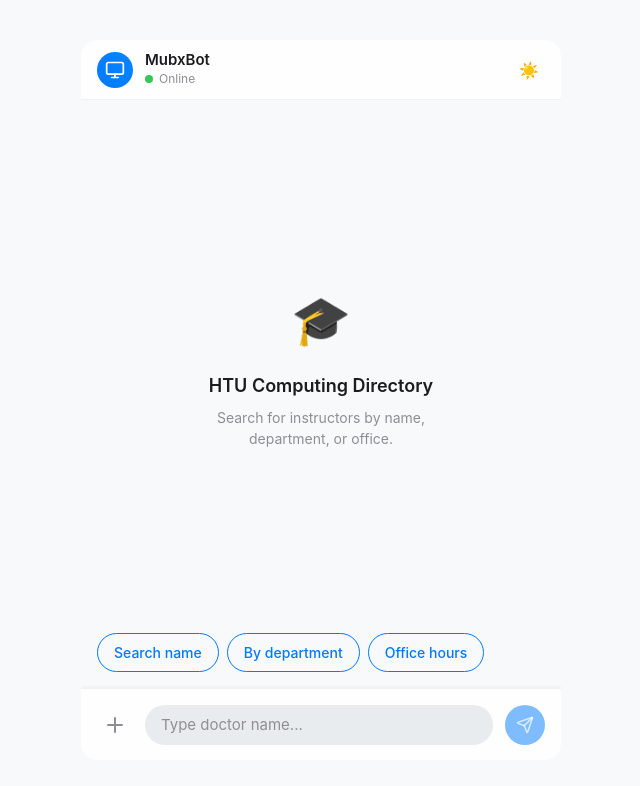
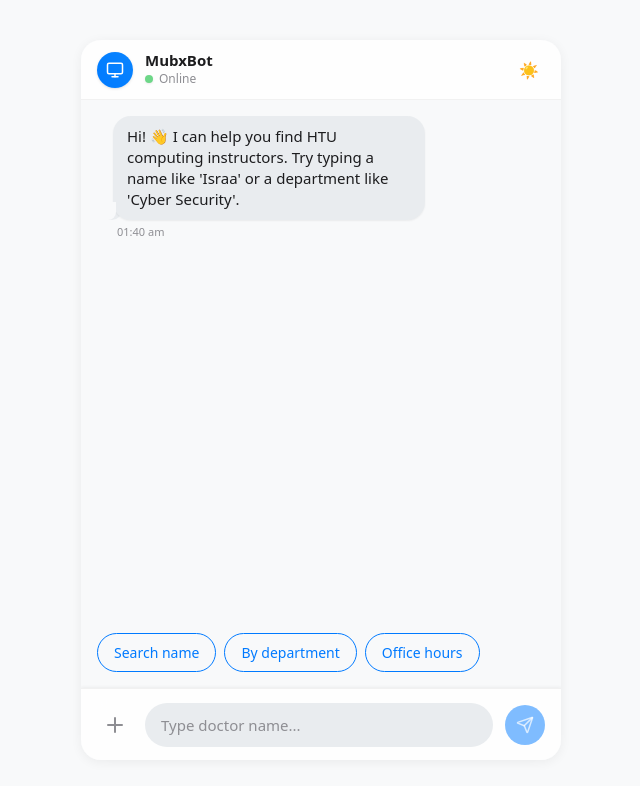
Before and after one commit to Omarmubx7/mubxbot, a Next.js app: page / in a window 1280 px wide. Shown: the top 786 px of the page, without its empty margins (319-959 px from the left). Built offline with nearby package versions, Linux system fonts and the light colour scheme.

Commit message:
feat: complete master prompt UI/UX optimization and build fix

```diff
--- a/app/globals.css
+++ b/app/globals.css
@@ -12,7 +12,7 @@
     --accent: #007AFF;
     --success: #34C759;
 
-    /* 3.3 Spacing System */
+    /* 3.3 Spacing System - 4px Multiples */
     --spacing-micro: 4px;
     --spacing-xs: 8px;
     --spacing-s: 12px;
@@ -38,11 +38,13 @@
     height: 100%;
     margin: 0;
     padding: 0;
-    /* 3.2 Typography Font Stack */
-    font-family: -apple-system, BlinkMacSystemFont, "SF Pro Text", "Segoe UI", sans-serif;
+    /* 3.2 Typography Font Stack - Exact SF Pro Text inclusion */
+    font-family: -apple-system, BlinkMacSystemFont, "SF Pro Text", "Segoe UI", Roboto, Helvetica, Arial, sans-serif;
     background-color: var(--bg-page);
     color: var(--text-primary);
     -webkit-font-smoothing: antialiased;
+    -moz-osx-font-smoothing: grayscale;
+    overflow: hidden; /* Prevent body scroll, use internal scroll */
   }
 }
 
--- a/app/page.js
+++ b/app/page.js
@@ -15,13 +15,13 @@ export default function Page() {
   );
 
   return (
-    <div className="h-screen w-full flex flex-col md:items-center p-0 md:bg-[#F8F9FA] dark:md:bg-[#000000] transition-colors duration-300 overflow-hidden">
+    <div className="h-screen h-[100dvh] w-full flex flex-col md:items-center p-0 md:bg-[var(--bg-chat)] transition-colors duration-300 overflow-hidden">
       <AnimatePresence mode="wait">
         <motion.div
-          initial={{ opacity: 0, y: 8 }}
+          initial={{ opacity: 0, y: 12 }}
           animate={{ opacity: 1, y: 0 }}
-          transition={{ duration: 0.25, ease: "easeOut" }}
-          className="flex-1 flex flex-col w-full md:max-w-[480px] md:h-[90vh] md:max-h-[850px] md:mt-[5vh] md:mb-[5vh] bg-[var(--bg-page)] md:rounded-[16px] md:shadow-card overflow-hidden relative"
+          transition={{ duration: 0.35, ease: "easeOut" }}
+          className="flex-1 flex flex-col w-full md:max-w-[480px] md:h-[90vh] md:max-h-[850px] md:mt-[5vh] md:mb-[5vh] bg-[var(--bg-page)] md:rounded-[20px] md:shadow-[0_2px_12px_rgba(0,0,0,0.06)] overflow-hidden relative"
         >
           <ChatWindow />
         </motion.div>
--- a/components/ChatWindow.jsx
+++ b/components/ChatWindow.jsx
@@ -1,44 +1,48 @@
 "use client";
 
 import React, { useState, useEffect, useRef } from "react";
-import { Monitor, Search, Plus, Send, User, School, MapPin, Mail, Clock } from "lucide-react";
+import { Monitor, Search, Plus, Send } from "lucide-react";
 import Fuse from "fuse.js";
 import { AnimatePresence } from "framer-motion";
 import MessageBubble from "./MessageBubble.jsx";
 import { useDoctors } from "./Providers.jsx";
 
 const DoctorInfo = ({ doctor }) => (
-  <div className="space-y-3 py-1 text-[var(--text-primary)]">
-    <div className="flex items-center gap-3">
-      <div className="w-10 h-10 rounded-full bg-[var(--msg-bot)] flex items-center justify-center text-[var(--primary)] text-[20px]">
-        👨‍🏫
+  <div className="space-y-3 py-1 text-[var(--text-primary)] animate-entrance">
+    <div className="flex items-center gap-3 mb-2">
+      <div className="text-[20px]">👤</div>
+      <h3 className="text-[15px] font-semibold">{doctor.name}</h3>
+    </div>
+    <div className="space-y-2.5 ml-0.5">
+      <div className="flex items-start gap-2.5 text-[14px]">
+        <span className="w-5 text-center">🏫</span>
+        <span className="flex-1 opacity-90">{doctor.department} / {doctor.school}</span>
       </div>
-      <div>
-        <h3 className="text-[15px] font-semibold">{doctor.name}</h3>
-        <p className="text-[12px] text-[var(--text-secondary)] uppercase tracking-wide">{doctor.department}</p>
+      <div className="flex items-start gap-2.5 text-[14px]">
+        <span className="w-5 text-center">🏢</span>
+        <span className="flex-1 opacity-90">Office: {doctor.office}</span>
+      </div>
+      <div className="flex items-start gap-2.5 text-[14px]">
+        <span className="w-5 text-center">✉️</span>
+        <a
+          href={`mailto:${doctor.email}`}
+          className="text-[var(--primary)] hover:underline flex-1"
+          aria-label={`Send email to ${doctor.name}`}
+        >
+          {doctor.email}
+        </a>
       </div>
     </div>
-    <div className="space-y-2 ml-1">
-      <div className="flex items-center gap-2.5 text-[14px]">
-        <span>🎓 {doctor.school}</span>
+    <div className="mt-4 pt-4 border-t border-black/5 dark:border-white/10">
+      <div className="flex items-center gap-2 mb-2">
+        <span className="w-5 text-center text-[14px]">🕐</span>
+        <span className="text-[11px] font-semibold uppercase tracking-widest text-[var(--text-secondary)]">Office Hours:</span>
       </div>
-      <div className="flex items-center gap-2.5 text-[14px]">
-        <span>📍 Office: {doctor.office}</span>
-      </div>
-      <div className="flex items-center gap-2.5 text-[14px] text-[var(--primary)]">
-        <span>✉️ </span>
-        <a href={`mailto:${doctor.email}`} className="hover:underline" aria-label={`Send email to ${doctor.name}`}>{doctor.email}</a>
-      </div>
-    </div>
-    <div className="mt-4 pt-4 border-t border-black/5 dark:border-white/5">
-      <div className="flex items-center gap-2 mb-2">
-        <span className="text-[11px] font-semibold uppercase tracking-wider text-[var(--text-secondary)]">🕒 Office Hours</span>
-      </div>
-      <div className="space-y-1 font-mono text-[13px]">
+      <div className="space-y-1.5 ml-7 font-sans text-[13px]">
         {Object.entries(doctor.office_hours).map(([day, hours]) => (
-          <div key={day} className="flex justify-between">
-            <span className="text-[var(--text-primary)] font-medium">• {day}</span>
-            <span className="text-[var(--text-secondary)]">{hours}</span>
+          <div key={day} className="flex justify-between border-b border-black/[0.03] dark:border-white/[0.03] pb-1">
+            <span className="text-[var(--text-primary)] font-medium">{day}</span>
+            <span className="text-[var(--text-secondary)]">{hours || "Closed"}</span>
           </div>
         ))}
       </div>
@@ -47,10 +51,10 @@ const DoctorInfo = ({ doctor }) => (
 );
 
 const EmptyState = () => (
-  <div className="flex-1 flex flex-col items-center justify-center p-8 text-center animate-entrance">
-    <div className="text-[48px] mb-4">🎓</div>
+  <div className="flex-1 flex flex-col items-center justify-center p-8 text-center animate-entrance bg-[var(--bg-chat)]">
+    <div className="text-[48px] mb-4 drop-shadow-sm">🎓</div>
     <h1 className="text-[18px] font-semibold text-[var(--text-primary)] mb-2">HTU Computing Directory</h1>
-    <p className="text-[14px] text-[var(--text-secondary)] max-w-[240px]">Search for instructors by name, department, or office.</p>
+    <p className="text-[14px] text-[var(--text-secondary)] max-w-[260px] leading-relaxed">Search for instructors by name, department, or office.</p>
   </div>
 );
 
@@ -73,6 +77,14 @@ export default function ChatWindow() {
         keys: ["name", "department", "school", "email", "office"]
       };
       setFuseInstance(new Fuse(instructors, fuseOptions));
+
+      // Welcome message
+      setMessages([{
+        id: "welcome",
+        sender: "system",
+        content: "Hi! 👋 I can help you find HTU computing instructors. Try typing a name like 'Israa' or a department like 'Cyber Security'.",
+        timestamp: new Date()
+      }]);
     }
   }, [loading, instructors]);
 
@@ -80,16 +92,15 @@ export default function ChatWindow() {
     chatEndRef.current?.scrollIntoView({ behavior: "smooth" });
   }, [messages, isTyping]);
 
-  // Debounced search logic for autocomplete
   useEffect(() => {
     if (searchTimeoutRef.current) clearTimeout(searchTimeoutRef.current);
 
     if (inputValue.trim().length > 1 && fuseInstance) {
       searchTimeoutRef.current = setTimeout(() => {
-        const results = fuseInstance.search(inputValue).slice(0, 8);
+        const results = fuseInstance.search(inputValue).slice(0, 10);
         setSuggestions(results);
         setHighlightedIndex(-1);
-      }, 200);
+      }, 150);
     } else {
       setSuggestions([]);
       setHighlightedIndex(-1);
@@ -98,43 +109,60 @@ export default function ChatWindow() {
     return () => clearTimeout(searchTimeoutRef.current);
   }, [inputValue, fuseInstance]);
 
-  const handleSend = (queryInput = null, forceDoctor = null) => {
-    const query = forceDoctor ? forceDoctor.name : (queryInput || inputValue).trim();
-    if (!query) return;
+  const handleSend = (overrideValue = null, specificDoctor = null) => {
+    const query = (overrideValue || inputValue).trim();
+    if (!query && !specificDoctor) return;
 
-    setMessages(prev => [...prev, { id: Date.now(), sender: "user", content: query }]);
+    const userMsg = {
+      id: Date.now().toString(),
+      sender: "user",
+      content: specificDoctor ? specificDoctor.name : query,
+      timestamp: new Date()
+    };
+    setMessages(prev => [...prev, userMsg]);
     setInputValue("");
     setSuggestions([]);
+
+    if (specificDoctor) {
+      setLastDoctor(specificDoctor);
+      setIsTyping(true);
+      setTimeout(() => {
+        setIsTyping(false);
+        setMessages(prev => [...prev, {
+          id: Date.now() + 1,
+          sender: "system",
+          content: <DoctorInfo doctor={specificDoctor} />,
+          timestamp: new Date()
+        }]);
+      }, 600);
+      return;
+    }
+
     setIsTyping(true);
 
     setTimeout(() => {
       setIsTyping(false);
 
-      // Context logic for "Office hours"
-      if (query.toLowerCase().includes("office hours") && lastDoctor) {
+      // Handle special command "Office hours only"
+      if (query.toLowerCase().includes("office hours only") && lastDoctor) {
         setMessages(prev => [...prev, {
           id: Date.now() + 1,
           sender: "system",
           content: (
             <div className="space-y-2">
-              <p className="text-[14px] font-medium">🕒 Office hours for {lastDoctor.name}:</p>
-              <div className="space-y-1 font-mono text-[13px]">
+              <span className="text-[14px] font-semibold">🕐 Office Hours for {lastDoctor.name}:</span>
+              <div className="space-y-1 ml-4 text-[13px]">
                 {Object.entries(lastDoctor.office_hours).map(([day, hours]) => (
-                  <div key={day} className="flex justify-between">
-                    <span>{day}:</span>
-                    <span className="text-[var(--text-secondary)]">{hours}</span>
+                  <div key={day} className="flex justify-between border-b border-black/5 dark:border-white/5 pb-1 max-w-[200px]">
+                    <span className="font-medium">{day}</span>
+                    <span className="text-[var(--text-secondary)]">{hours || "Closed"}</span>
                   </div>
                 ))}
               </div>
             </div>
-          )
+          ),
+          timestamp: new Date()
         }]);
-        return;
-      }
-
-      if (forceDoctor) {
-        setLastDoctor(forceDoctor);
-        setMessages(prev => [...prev, { id: Date.now() + 1, sender: "system", content: <DoctorInfo doctor={forceDoctor} /> }]);
         return;
       }
 
@@ -144,41 +172,43 @@ export default function ChatWindow() {
         setMessages(prev => [...prev, {
           id: Date.now() + 1,
           sender: "system",
-          content: `I couldn't find any instructors matching '${query}'. Try checking the spelling or browse by department.`
+          content: `I couldn't find any instructors matching '${query}'. Try checking the spelling or browse by department.`,
+          timestamp: new Date()
         }]);
       } else if (res.length === 1) {
-        const doctor = res[0].item;
-        setLastDoctor(doctor);
-        setMessages(prev => [...prev, { id: Date.now() + 1, sender: "system", content: <DoctorInfo doctor={doctor} /> }]);
+        const doc = res[0].item;
+        setLastDoctor(doc);
+        setMessages(prev => [...prev, {
+          id: Date.now() + 1,
+          sender: "system",
+          content: <DoctorInfo doctor={doc} />,
+          timestamp: new Date()
+        }]);
       } else {
-        // Disambiguation for multiple matches
         setMessages(prev => [...prev, {
           id: Date.now() + 1,
           sender: "system",
           content: (
             <div className="space-y-3">
               <p className="text-[14px]">I found multiple instructors matching "{query}". Which one do you mean?</p>
-              <div className="flex flex-col gap-2">
-                {res.slice(0, 3).map(r => {
-                  const doc = r.item;
-                  const key = `${doc.name}|${doc.department}|${doc.office}`;
-                  return (
-                    <button
-                      key={key}
-                      onClick={() => handleSend(null, doc)}
-                      className="text-left px-3 py-2 chip-radius border border-[var(--primary)] text-[var(--primary)] text-[13px] hover:bg-[var(--primary)]/5 transition-colors"
-                    >
-                      <div className="font-semibold">{doc.name}</div>
-                      <div className="text-[11px] opacity-80">{doc.department} - {doc.office}</div>
-                    </button>
-                  );
-                })}
+              <div className="flex flex-col gap-2 pt-1">
+                {res.slice(0, 3).map((r, i) => (
+                  <button
+                    key={`${r.item.name}|${i}`}
+                    onClick={() => handleSend(null, r.item)}
+                    className="w-full text-left p-3 rounded-xl border border-[var(--primary)] text-[var(--primary)] hover:bg-[var(--primary)]/5 transition-all active:scale-[0.98] flex flex-col"
+                  >
+                    <span className="font-bold text-[14px]">{r.item.name}</span>
+                    <span className="text-[11px] opacity-80">{r.item.department} • {r.item.office}</span>
+                  </button>
+                ))}
               </div>
             </div>
-          )
+          ),
+          timestamp: new Date()
         }]);
       }
-    }, 600);
+    }, 800);
   };
 
   const handleKeyDown = (e) => {
@@ -192,7 +222,6 @@ export default function ChatWindow() {
       } else if (e.key === "Enter" && highlightedIndex >= 0) {
         e.preventDefault();
         const selected = suggestions[highlightedIndex].item;
-        setInputValue(selected.name);
         handleSend(selected.name);
       } else if (e.key === "Enter") {
         handleSend();
@@ -204,52 +233,57 @@ export default function ChatWindow() {
     }
   };
 
-  const quickReplies = messages.length === 0
+  const quickReplies = messages.length <= 1
     ? ["Search name", "By department", "Office hours"]
     : ["Search another", "Office hours only"];
 
   return (
-    <div className="flex flex-col h-full bg-[var(--bg-chat)] relative overflow-hidden">
-      {/* 5.1 Header - Pinned */}
-      <header className="h-[60px] px-4 flex items-center justify-between bg-[var(--bg-page)]/80 backdrop-blur-md border-b border-black/5 dark:border-white/10 z-50">
+    <div className="flex flex-col h-full bg-[var(--bg-chat)] relative overflow-hidden font-sans">
+      <header className="h-[60px] min-h-[60px] px-4 flex items-center justify-between bg-[var(--bg-page)]/80 backdrop-blur-md border-b border-black/5 dark:border-white/10 z-50">
         <div className="flex items-center gap-3">
-          <div className="w-9 h-9 rounded-full bg-gradient-to-tr from-[#007AFF] to-[#0A84FF] flex items-center justify-center text-white">
-            <Monitor size={20} />
+          <div className="w-9 h-9 min-w-[36px] min-h-[36px] rounded-full bg-gradient-to-tr from-[#007AFF] to-[#0A84FF] flex items-center justify-center shadow-sm">
+            <Monitor size={18} className="text-white" />
           </div>
           <div>
             <h2 className="text-[15px] font-semibold text-[var(--text-primary)] leading-tight">MubxBot</h2>
-            <p className="text-[12px] text-[var(--text-secondary)] flex items-center gap-1.5">
-              <span className="w-2 h-2 rounded-full bg-[#34C759]" />
+            <p className="text-[12px] text-[var(--text-secondary)] flex items-center gap-1.5 font-normal">
+              <span className="w-2 h-2 rounded-full bg-[#34C759] shadow-sm animate-pulse" />
               Online
             </p>
           </div>
         </div>
         <button
           onClick={() => setTheme(theme === "light" ? "dark" : "light")}
-          className="w-8 h-8 rounded-full flex items-center justify-center hover:bg-black/5 dark:hover:bg-white/5 transition-all duration-300 active:rotate-180"
+          className="w-8 h-8 rounded-full flex items-center justify-center hover:bg-black/5 dark:hover:bg-white/10 transition-all duration-300 active:rotate-180"
           aria-label="Toggle light and dark theme"
         >
           {theme === "light" ? "☀️" : "🌙"}
         </button>
       </header>
 
-      {/* Chat Area & Empty State - Scrollable */}
-      <div className="flex-1 overflow-y-auto flex flex-col no-scrollbar" onClick={() => setSuggestions([])}>
+      <div className="flex-1 overflow-y-auto flex flex-col no-scrollbar bg-[var(--bg-chat)]" onClick={() => setSuggestions([])}>
         {messages.length === 0 ? (
           <EmptyState />
         ) : (
-          <div className="p-4 space-y-2">
+          <div className="p-4 space-y-1">
             <AnimatePresence initial={false}>
-              {messages.map(m => <MessageBubble key={m.id} sender={m.sender}>{m.content}</MessageBubble>)}
+              {messages.map(m => (
+                <MessageBubble
+                  key={m.id}
+                  sender={m.sender}
+                  timestamp={m.timestamp || new Date()}
+                >
+                  {m.content}
+                </MessageBubble>
+              ))}
               {isTyping && <MessageBubble key="typing" sender="system" isTyping />}
             </AnimatePresence>
             <div ref={chatEndRef} />
           </div>
         )}
 
-        {/* 5.3 Quick Replies - hidden when typing search */}
         {!isTyping && suggestions.length === 0 && (
-          <div className="px-4 pb-4 flex flex-wrap gap-2 animate-entrance">
+          <div className="px-4 pb-4 flex flex-wrap gap-2 animate-entrance mt-auto">
             {quickReplies.map(reply => (
               <button
                 key={reply}
@@ -258,8 +292,7 @@ export default function ChatWindow() {
                     setInputValue("");
                     document.querySelector('input')?.focus();
                   } else {
-                    setInputValue(reply);
-                    document.querySelector('input')?.focus();
+                    handleSend(reply);
                   }
                 }}
                 className="px-4 py-2 chip-radius border-[1.5px] border-[var(--primary)] text-[var(--primary)] text-[14px] font-medium transition-all duration-200 hover:bg-[var(--primary)]/10 active:scale-[0.97]"
@@ -271,42 +304,34 @@ export default function ChatWindow() {
         )}
       </div>
 
-      {/* Suggestions Overlay - Anchored to input bar */}
       {suggestions.length > 0 && (
         <div
-          className="absolute bottom-[80px] left-4 right-4 bg-[var(--bg-page)]/95 backdrop-blur-xl border border-black/5 dark:border-white/10 rounded-2xl shadow-xl overflow-hidden z-[60] animate-entrance"
-          role="listbox"
+          className="absolute bottom-[84px] left-4 right-4 bg-[var(--bg-page)]/95 backdrop-blur-xl border border-black/5 dark:border-white/10 rounded-2xl shadow-xl overflow-hidden z-[60] animate-entrance"
         >
           {suggestions.map((s, index) => (
             <button
               key={`${s.item.name}|${index}`}
-              onClick={() => {
-                setInputValue(s.item.name);
-                handleSend(s.item.name);
-              }}
+              onClick={() => handleSend(s.item.name)}
               onMouseEnter={() => setHighlightedIndex(index)}
-              className={`w-full text-left p-3 cursor-pointer text-[var(--text-primary)] transition-colors flex items-center gap-3 border-none outline-none ${highlightedIndex === index ? "bg-[var(--primary)]/10" : "hover:bg-[var(--primary)]/5"}`}
-              role="option"
-              aria-selected={highlightedIndex === index}
+              className={`w-full text-left p-3 min-h-[44px] cursor-pointer text-[var(--text-primary)] transition-colors flex items-center gap-3 border-none outline-none ${highlightedIndex === index ? "bg-[var(--primary)]/10" : "hover:bg-[var(--primary)]/5"}`}
             >
               <Search size={14} className="text-[var(--text-secondary)]" />
               <div className="flex-1">
                 <div className={`text-[14px] ${highlightedIndex === index ? "font-bold" : "font-semibold"}`}>{s.item.name}</div>
-                <div className="text-[11px] text-[var(--text-secondary)] uppercase">{s.item.department} - {s.item.office}</div>
+                <div className="text-[11px] text-[var(--text-secondary)] uppercase tracking-tight">{s.item.department} • {s.item.office}</div>
               </div>
             </button>
           ))}
         </div>
       )}
 
-      {/* 5.4 Input Bar - Pinned */}
-      <div className="h-[72px] px-4 flex items-center gap-3 bg-[var(--bg-page)]/80 backdrop-blur-md border-t border-black/5 dark:border-white/10 z-50 shadow-input">
-        <button className="w-9 h-9 flex items-center justify-center text-[var(--text-secondary)] hover:bg-black/5 dark:hover:bg-white/5 rounded-full transition-colors">
+      <div className="h-[72px] min-h-[72px] px-4 flex items-center gap-3 bg-[var(--bg-page)]/80 backdrop-blur-md border-t border-black/5 dark:border-white/10 z-50 shadow-input">
+        <button className="w-9 h-9 flex items-center justify-center text-[var(--text-secondary)] hover:bg-black/5 dark:hover:bg-white/10 rounded-full transition-colors active:scale-90">
           <Plus size={24} />
         </button>
         <div className="flex-1 relative flex items-center">
           <input
-            className="w-full h-[40px] px-4 bg-[var(--msg-bot)] border-none input-radius text-[15px] text-[var(--text-primary)] placeholder:text-[var(--text-secondary)] focus:ring-2 focus:ring-[var(--accent)]/30 transition-all outline-none"
+            className="w-full h-[44px] px-4 bg-[var(--msg-bot)] border-none input-radius text-[15px] text-[var(--text-primary)] placeholder:text-[var(--text-secondary)] focus:ring-2 focus:ring-[var(--accent)]/30 transition-all outline-none"
             value={inputValue}
             onChange={e => setInputValue(e.target.value)}
             onKeyDown={handleKeyDown}
@@ -315,7 +340,7 @@ export default function ChatWindow() {
           />
         </div>
         <button
-          className={`w-10 h-10 rounded-full flex items-center justify-center transition-all duration-200 active:scale-95 ${inputValue.trim() ? "bg-[var(--primary)] text-white shadow-md" : "bg-[var(--primary)]/50 text-white/70 cursor-not-allowed"}`}
+          className={`w-10 h-10 rounded-full flex items-center justify-center transition-all duration-200 active:scale-95 ${inputValue.trim() ? "bg-[var(--primary)] text-white shadow-md shadow-[var(--primary)]/20" : "bg-[var(--primary)]/50 text-white/70 cursor-not-allowed"}`}
           onClick={() => handleSend()}
           disabled={!inputValue.trim()}
           aria-label="Send message"
--- a/components/MessageBubble.jsx
+++ b/components/MessageBubble.jsx
@@ -3,11 +3,17 @@
 import React from "react";
 import { motion } from "framer-motion";
 
-export default function MessageBubble({ sender, children, isTyping = false }) {
+export default function MessageBubble({ sender, children, isTyping = false, timestamp = new Date() }) {
   const isUser = sender === "user";
 
+  const timeString = timestamp.toLocaleTimeString([], {
+    hour: '2-digit',
+    minute: '2-digit',
+    hour12: true
+  }).toLowerCase();
+
   return (
-    <div className={`flex w-full mb-4 px-4 animate-entrance ${isUser ? "justify-end" : "justify-start"}`}>
+    <div className={`flex flex-col w-full mb-3 px-4 animate-entrance ${isUser ? "items-end" : "items-start"}`}>
       <div
         className={`relative max-w-[75%] px-[14px] py-[10px] bubble-radius text-[15px] leading-[1.4] shadow-bubble
           ${isUser
@@ -16,20 +22,31 @@ export default function MessageBubble({ sender, children, isTyping = false }) {
           }`}
       >
         {isTyping ? (
-          <div className="flex gap-1 py-1 px-1">
+          <div className="flex gap-1.5 py-1.5 px-1 items-center justify-center">
             {[0, 1, 2].map((i) => (
               <motion.div
                 key={i}
-                animate={{ opacity: [0.3, 1, 0.3] }}
-                transition={{ duration: 0.6, repeat: Infinity, delay: i * 0.15 }}
-                className="w-[6px] h-[6px] bg-[var(--text-secondary)] rounded-full"
+                animate={{
+                  opacity: [0.4, 1, 0.4],
+                  scale: [0.8, 1, 0.8]
+                }}
+                transition={{
+                  duration: 0.8,
+                  repeat: Infinity,
+                  delay: i * 0.2,
+                  ease: "easeInOut"
+                }}
+                className={`w-[6px] h-[6px] rounded-full ${isUser ? "bg-white" : "bg-[var(--text-secondary)]"}`}
               />
             ))}
           </div>
         ) : (
-          <div className="relative z-10">{children}</div>
+          <div className="relative z-10 break-words">{children}</div>
         )}
       </div>
+      <span className={`text-[11px] mt-1 text-[var(--text-secondary)] font-normal px-1 ${isUser ? "text-right" : "text-left"}`}>
+        {timeString}
+      </span>
     </div>
   );
 }
```
